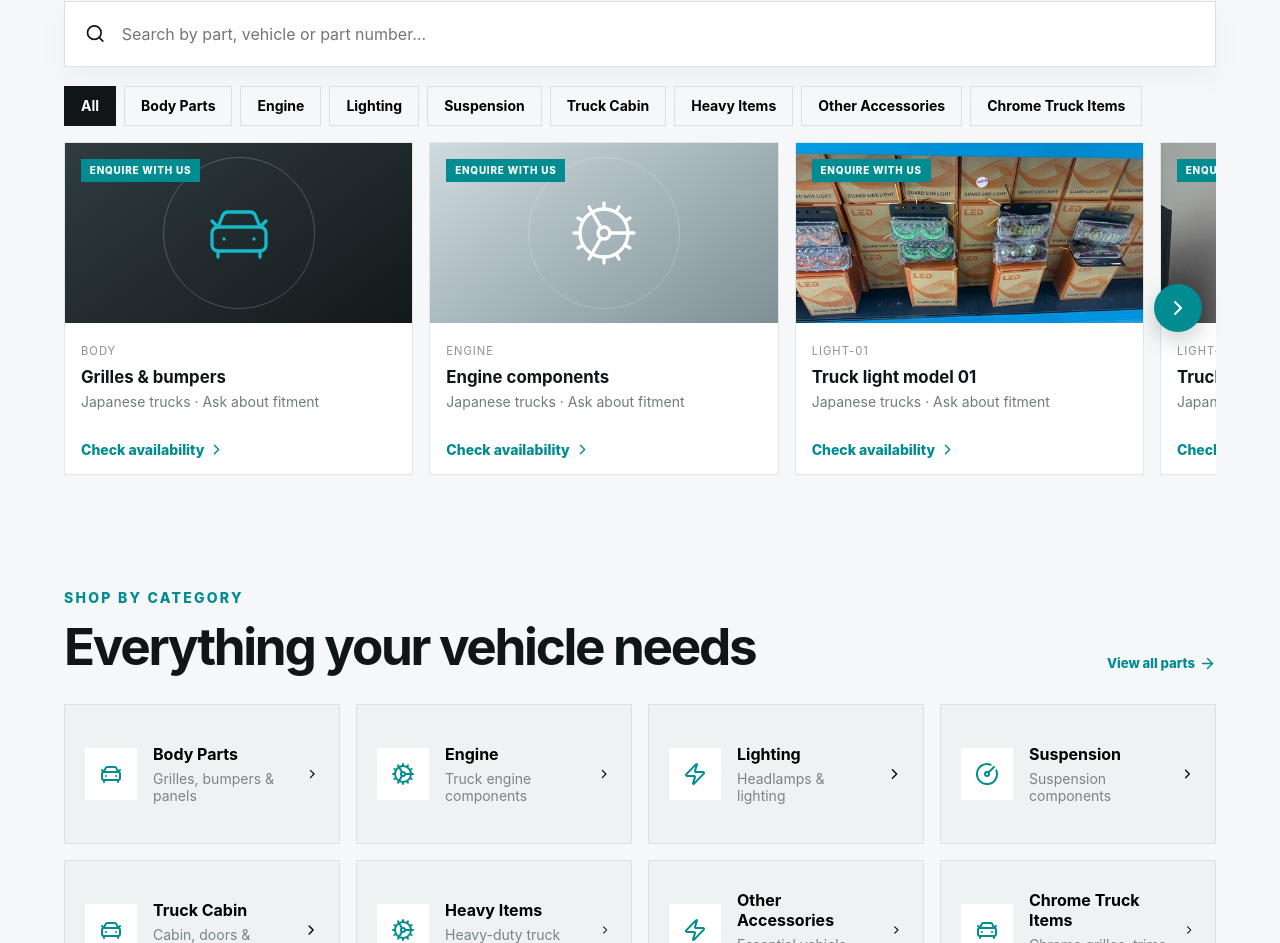
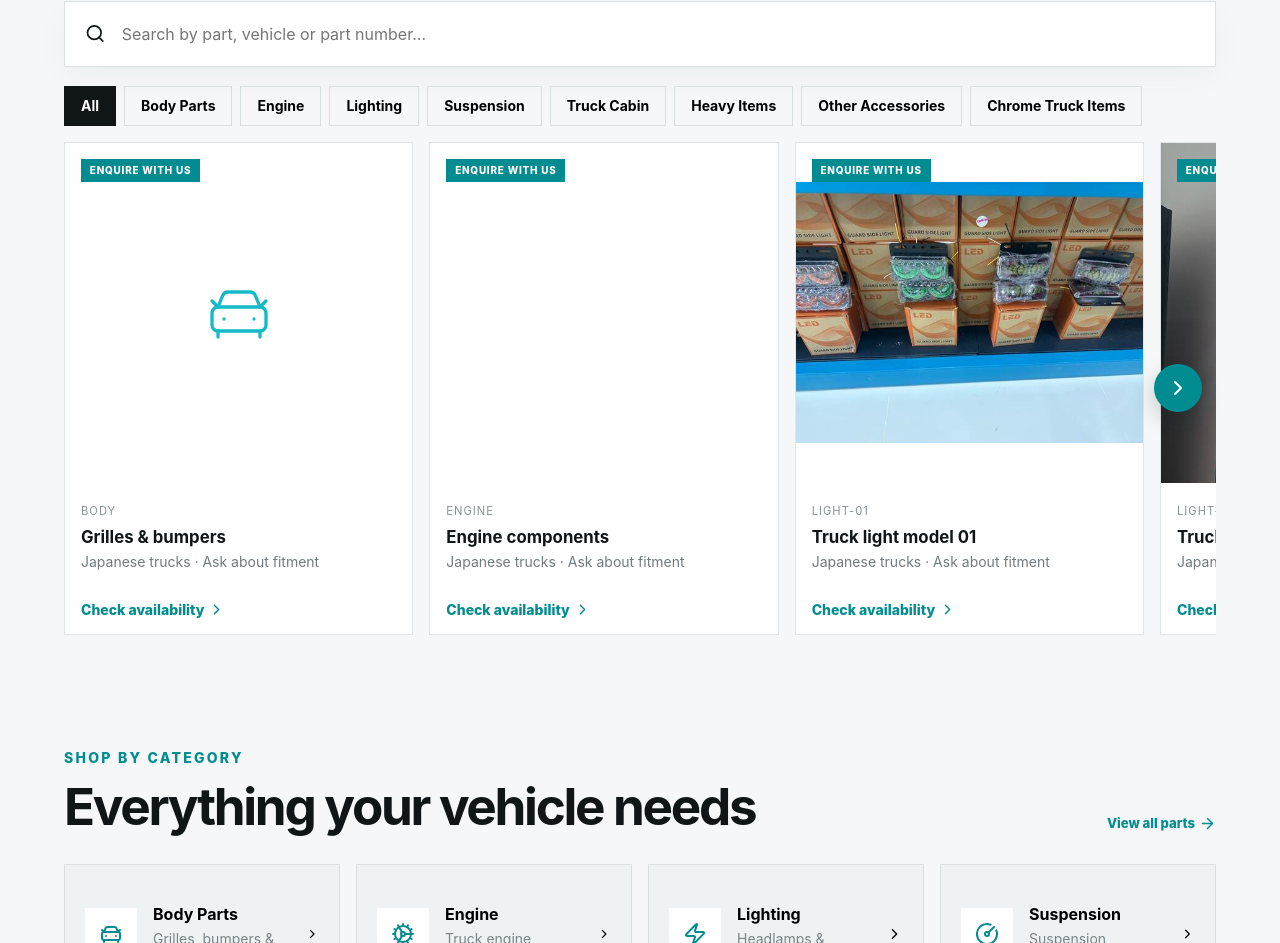
Before and after one commit to nudara2000/autora_website, a React (Vite) app: page / in a window 1280 px wide. Shown: the part 1360-2303 px from the top of the page. Built offline with nearby package versions, Linux system fonts and the light colour scheme.

Commit message:
Increase Part Finder product image height

```diff
--- a/src/App.css
+++ b/src/App.css
@@ -83,8 +83,8 @@ button:focus-visible,a:focus-visible{outline:3px solid #008c91;outline-offset:4p
 .finder{padding-top:4.25rem;padding-bottom:4.25rem}.finder h2{font-size:clamp(2.15rem,3.6vw,3.5rem)}
 .finder .search-box{margin-top:1.4rem}.finder .filters{margin-bottom:1rem}
 .parts-carousel{position:relative}.parts-grid{display:flex;gap:1rem;overflow-x:auto;scroll-behavior:smooth;scroll-snap-type:x mandatory;scrollbar-width:none;padding-right:4.5rem}.parts-grid::-webkit-scrollbar{display:none}
-.part-card{flex:0 0 calc((100% - 2rem)/3);scroll-snap-align:start}.part-image{height:180px}.part-info{padding:1rem}.part-info p{min-height:34px}.part-info button{margin-top:.85rem}
+.part-card{flex:0 0 calc((100% - 2rem)/3);scroll-snap-align:start}.part-image{height:340px;background:#fff}.parts-grid .part-image img{object-fit:contain;background:#fff}.part-info{padding:1rem}.part-info p{min-height:34px}.part-info button{margin-top:.85rem}
 .parts-next{position:absolute;right:.85rem;top:50%;width:48px;height:48px;transform:translateY(-50%);display:grid;place-items:center;border:0;border-radius:50%;background:var(--primary);color:#fff;box-shadow:0 8px 22px #10242735;z-index:3;transition:.2s}.parts-next:hover{background:#087682;transform:translateY(-50%) translateX(3px)}
 .parts-grid>.empty-state{width:100%;flex:0 0 100%}
 @media(max-width:900px){.part-card{flex-basis:calc((100% - 1rem)/2)}}
-@media(max-width:620px){.finder{padding-top:3.5rem;padding-bottom:3.5rem}.part-card{flex-basis:86%}.part-image{height:200px}.parts-grid{padding-right:2.5rem}.parts-next{right:.35rem;width:44px;height:44px}}
+@media(max-width:620px){.finder{padding-top:3.5rem;padding-bottom:3.5rem}.part-card{flex-basis:86%}.part-image{height:390px}.parts-grid{padding-right:2.5rem}.parts-next{right:.35rem;width:44px;height:44px}}
```
